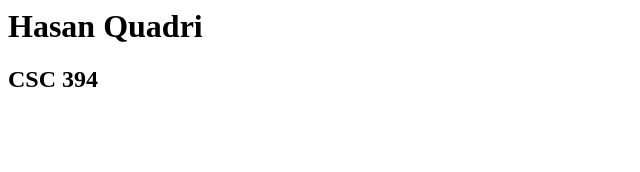
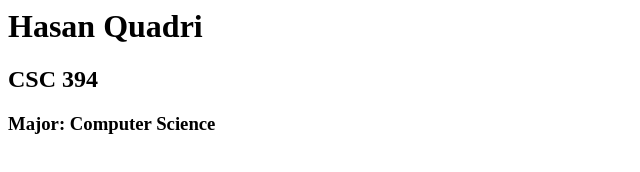
Before and after one commit to HaychQ/csc-394-assignment-1, a plain HTML site: page index.html in a window 1280 px wide. Shown: the whole page, without its empty margins (0-640 px from the left). Drawn offline with Linux system fonts and the light colour scheme.

Commit message:
Update index.html

```diff
--- a/index.html
+++ b/index.html
@@ -1,9 +1,10 @@
 <html xmlns="http://www.w3.org/1999/xhtml" >
   <head>
-    <title>{STUDENT NAME} Home Page</title>
+    <title>Hasan Quadri's Home Page</title>
   </head>
   <body>
     <h1>Hasan Quadri</h1>
     <h2>CSC 394</h2>
+    <h3>Major: Computer Science</h3>
   </body>
 </html>
```
